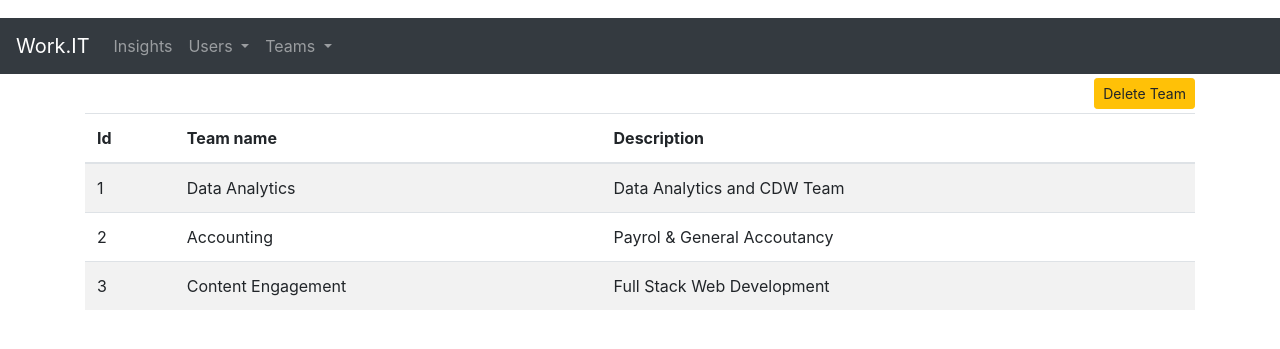
After one commit to ByteMeDirk/WorkITApp, a Flask app: page /team_list in a window 1280 px wide. The commit adds this page. Shown: the part 22-371 px from the top of the page. Run offline with Flask 2, Linux system fonts and the light colour scheme; data comes from the database, SQL or seed files in the repository; both versions use the stored data as it was after the commit; some libraries are stand-ins or nearby versions.

Commit message:
Team alterations functionality added

```diff
--- a/app.py
+++ b/app.py
@@ -31,7 +31,15 @@ def create_team():
 @app.route('/user_list')
 def user_list():
     users = get_users()
-    return render_template('user_list.html', users=users)
+    teams = get_teams()
+    return render_template('user_list.html', users=users, teams=teams)
+
+
+@app.route('/team_list')
+def team_list():
+    users = get_users()
+    teams = get_teams()
+    return render_template('team_list.html', users=users, teams=teams)
 
 
 @app.route('/add_user', methods=['POST', 'GET'])
@@ -97,6 +105,23 @@ def add_team():
             return render_template('result.html', msg=msg)
 
 
+@app.route('/delete_team', methods=['GET', 'POST'])
+def delete_team():
+    user_del_conn = sqlite3.connect('database.db')
+    if request.method == 'POST':
+        try:
+            cur = user_del_conn.cursor()
+            cur.execute("DELETE FROM team WHERE name='%s'" % request.form['teamname'])
+            user_del_conn.commit()
+            msg = "{} deleted from the system".format(request.form['teamname'])
+        except:
+            user_del_conn.rollback()
+            msg = "Could not delete {}".format(request.form['teamname'])
+        finally:
+            user_del_conn.close()
+            return render_template('result.html', msg=msg)
+
+
 if __name__ == '__main__':
     app.config['DEBUG'] = True
     app.run(debug=True)
--- a/templates/base.html
+++ b/templates/base.html
@@ -37,8 +37,7 @@
             </a>
             <div class="dropdown-menu">
                 <a class="dropdown-item" href="/create_team">Create</a>
-                <a class="dropdown-item" href="#">Modify</a>
-                <a class="dropdown-item" href="#">Delete</a>
+                <a class="dropdown-item" href="/team_list">Directory</a>
             </div>
         </li>
     </ul>
--- /dev/null
+++ b/templates/team_list.html
@@ -0,0 +1,66 @@
+{% extends "base.html" %}
+{% block title %}User List{% endblock %}
+{% block head %}
+    {{ super() }}
+{% endblock %}
+{% block content %}
+
+    <div class="text-right mt-1 mb-1">
+        <button type="button" class="btn btn-warning btn-sm" data-toggle="modal" data-target="#delete-team">
+            Delete Team
+        </button>
+    </div>
+
+    <div class="modal" id="delete-team">
+        <div class="modal-dialog">
+            <div class="modal-content">
+                <!-- Modal Header -->
+                <div class="modal-header">
+                    <h4 class="modal-title">Delete Team</h4>
+                </div>
+                <!-- Modal body -->
+                <div class="modal-body">
+                    <form action="{{ url_for('delete_team') }}" method="POST">
+
+                        <div class="form-group">
+                            <label for="teamname">Select Team:</label>
+                            <select class="form-control" id="teamname" name="teamname">
+                                {% for team in teams %}
+                                    <option>{{ team['name'] }}</option>
+                                {% endfor %}
+                            </select>
+                        </div>
+                        <small>Note: If you decide to delete a team, some users may no longer be assigned to a team and
+                            will need to be updated.
+                        </small>
+                        <br>
+                        <br>
+
+                        <button type="submit" class="btn btn-primary">Delete Team</button>
+                    </form>
+                </div>
+            </div>
+        </div>
+    </div>
+
+
+    <table class="table table-striped">
+        <thead>
+        <tr>
+            <th>Id</th>
+            <th>Team name</th>
+            <th>Description</th>
+        </tr>
+        </thead>
+        <tbody>
+        {% for team in teams %}
+            <tr>
+                <td>{{ team['id'] }}</td>
+                <td>{{ team['name'] }}</td>
+                <td>{{ team['description'] }}</td>
+            </tr>
+        {% endfor %}
+        </tbody>
+    </table>
+
+{% endblock %}
```
Also changed, not shown: templates/user_list.html (+12 -5 lines), database.db.
